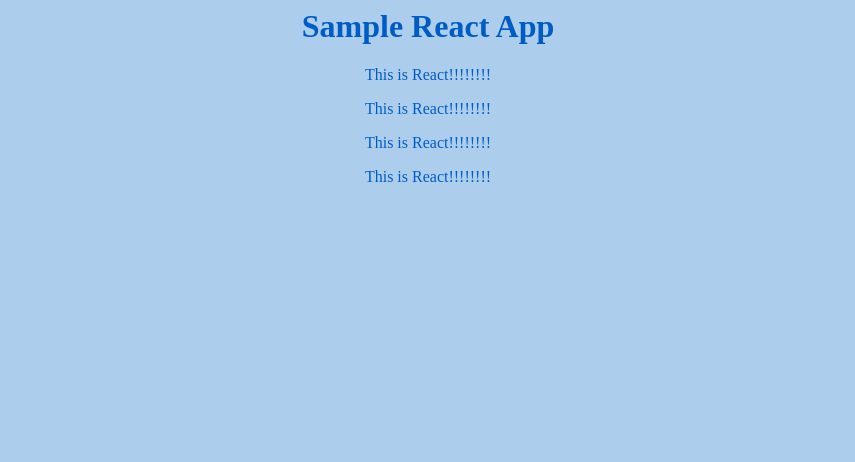
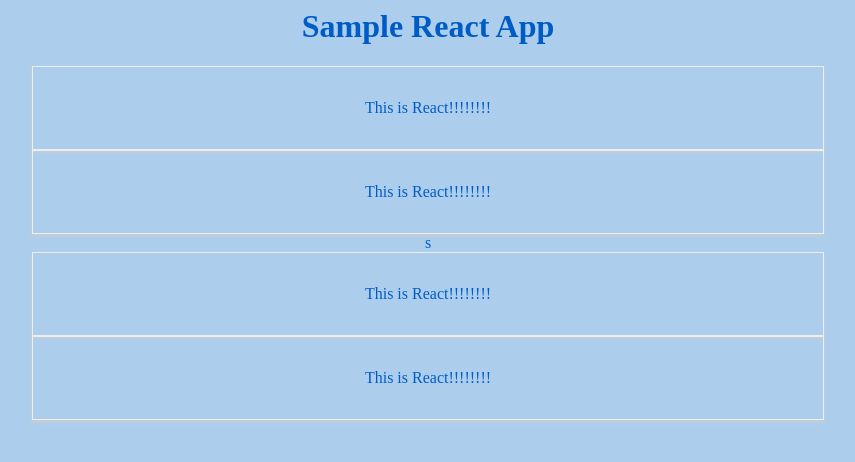
Before and after one commit to sharonKerz/beasy, a React app: page / in a window 1280 px wide. Shown: the top 462 px of the page, without its empty margins (212-1067 px from the left). Built offline with nearby package versions, Linux system fonts and the light colour scheme.

Commit message:
basic css example

```diff
--- a/src/client/components/App.js
+++ b/src/client/components/App.js
@@ -1,12 +1,12 @@
 import React, { Component } from 'react';
 
-import SimpleSuccessTest from './simpleSuccessTest.js';
+import SimpleSuccessTest from './SimpleSuccessText/SimpleSuccessText.js';
 class App extends Component {
   render() {
     return (
       <div className="App">
         <SimpleSuccessTest />
-        <SimpleSuccessTest />
+        <SimpleSuccessTest />s
         <SimpleSuccessTest />
         <SimpleSuccessTest />
       </div>
--- a/src/client/components/SimpleSuccessTest.js
+++ /dev/null
@@ -1,9 +0,0 @@
-import React from 'react';
-
-const simpleSuccessText = () => {
-
-    return (<p> This is React!!!!!!!!</p>);
-
-}
-
-export default simpleSuccessText;
--- /dev/null
+++ b/src/client/components/SimpleSuccessText/SimpleSuccessText.css
@@ -0,0 +1,8 @@
+.Simple {
+    width: 60%;
+    margin: auto;
+    border: 1px solid #eeeeee;
+    box-shadow: 0 2px 3px #cccccc;
+    padding: 16px;
+    text-align: center;
+}
--- /dev/null
+++ b/src/client/components/SimpleSuccessText/SimpleSuccessText.js
@@ -0,0 +1,12 @@
+import React from 'react';
+import './SimpleSuccessText.css';
+const simpleSuccessText = () => {
+
+    return (
+    <div className="Simple">
+        <p> This is React!!!!!!!!</p>
+    </div>);
+
+}
+
+export default simpleSuccessText;
```
Also changed, not shown: 1 other file (tests, documents, lock files or other folders).
